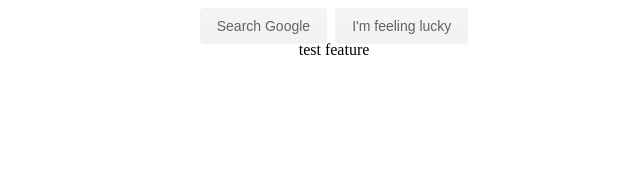
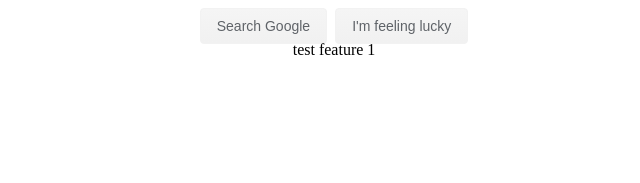
Before and after one commit to sunmaximus/test-2, a plain HTML site: page index.html in a window 1280 px wide. Shown: the part 617-800 px from the top of the page, 306-946 px from the left. Drawn offline with Linux system fonts and the light colour scheme.

Commit message:
add more

```diff
--- a/index.html
+++ b/index.html
@@ -17,7 +17,7 @@
       <button class="my-button">I'm feeling lucky</button>
     </div>
 
-    <div>test feature</div>
+    <div>test feature 1</div>
   </div>
 </div>
 
```
